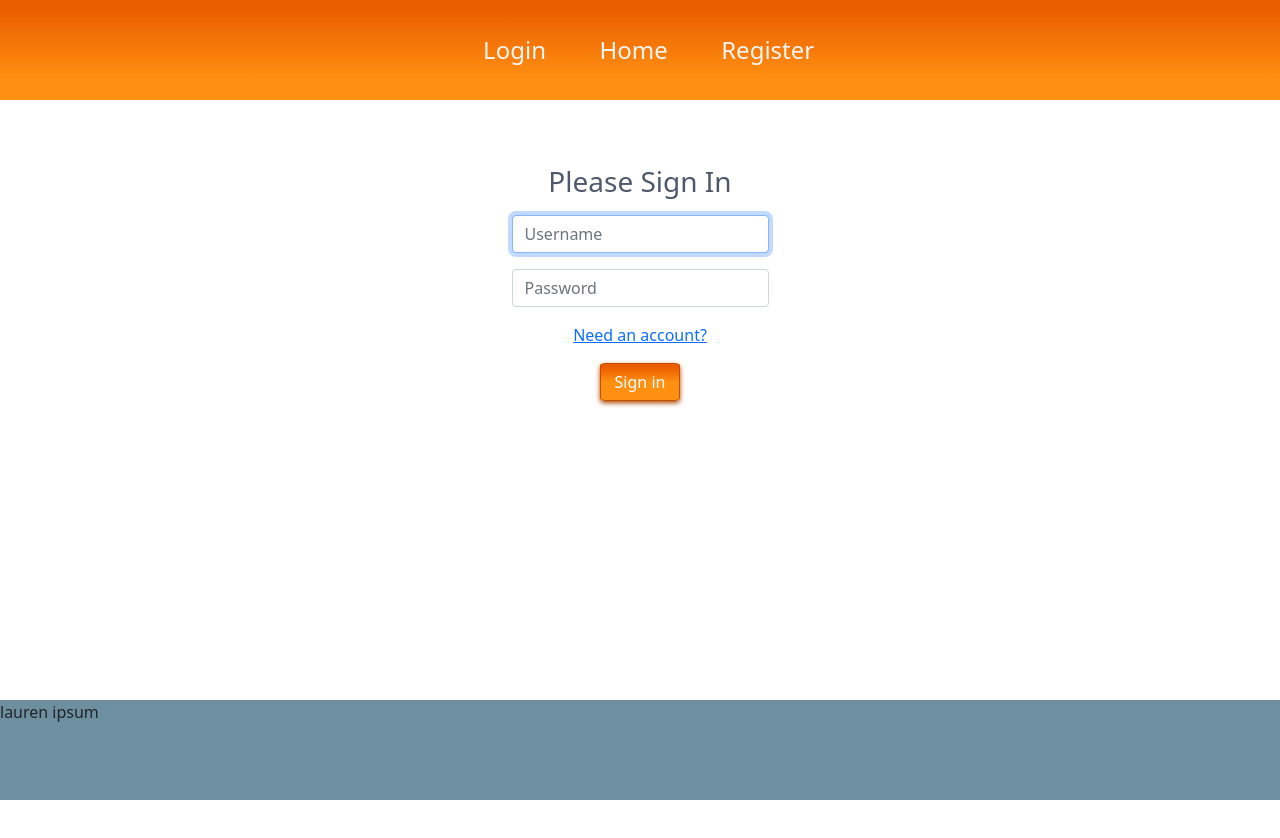
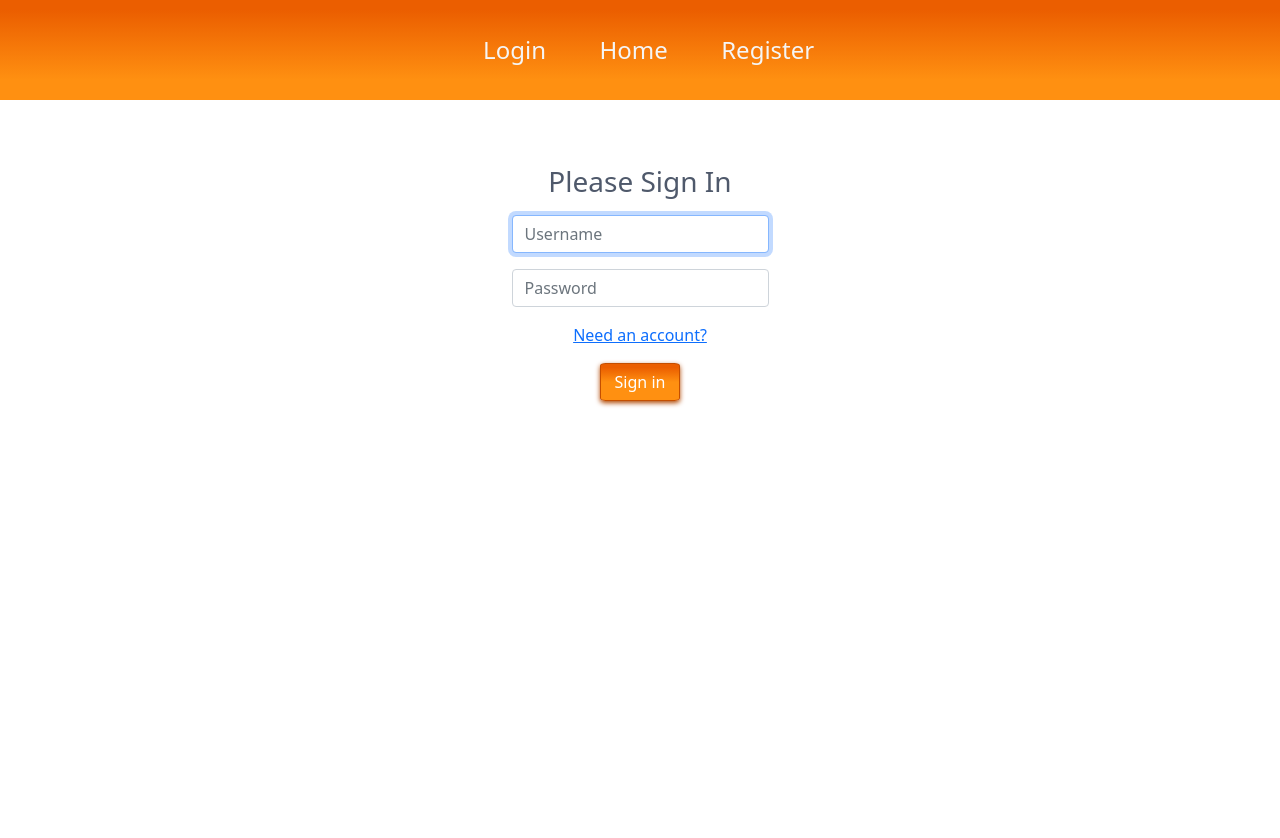
Before and after one commit to pkonkle213/team-lima-dotnet-final-capstone, a Vue app in the folder vue/: page /login in a window 1280 px wide. Shown: the top 838 px of the page. Before the commit the page ends 800 px from the top, so only its background shows below. Built offline with nearby package versions, Linux system fonts and the light colour scheme.

Commit message:
footer has been eliminated

```diff
--- a/vue/src/App.vue
+++ b/vue/src/App.vue
@@ -44,7 +44,6 @@
     </div>
 
     <router-view class="content" />
-    <footer>lauren ipsum</footer>
   </div>
 </template>
 
@@ -76,11 +75,10 @@ body {
   height: 100%;
   display: grid;
   grid-template-columns: 1fr;
-  grid-template-rows: 100px 1fr 100px;
+  grid-template-rows: 100px 1fr;
   grid-template-areas:
     "nav"
-    "content"
-    "footer";
+    "content";
 }
 
 #nav {
--- a/vue/src/components/StudyCard.vue
+++ b/vue/src/components/StudyCard.vue
@@ -143,6 +143,10 @@ export default {
   align-items: center;
 }
 
+#delete-btn {
+  margin-bottom: 10px;
+}
+
 .aCard {
   display: flex;
   flex-direction: column;
```
